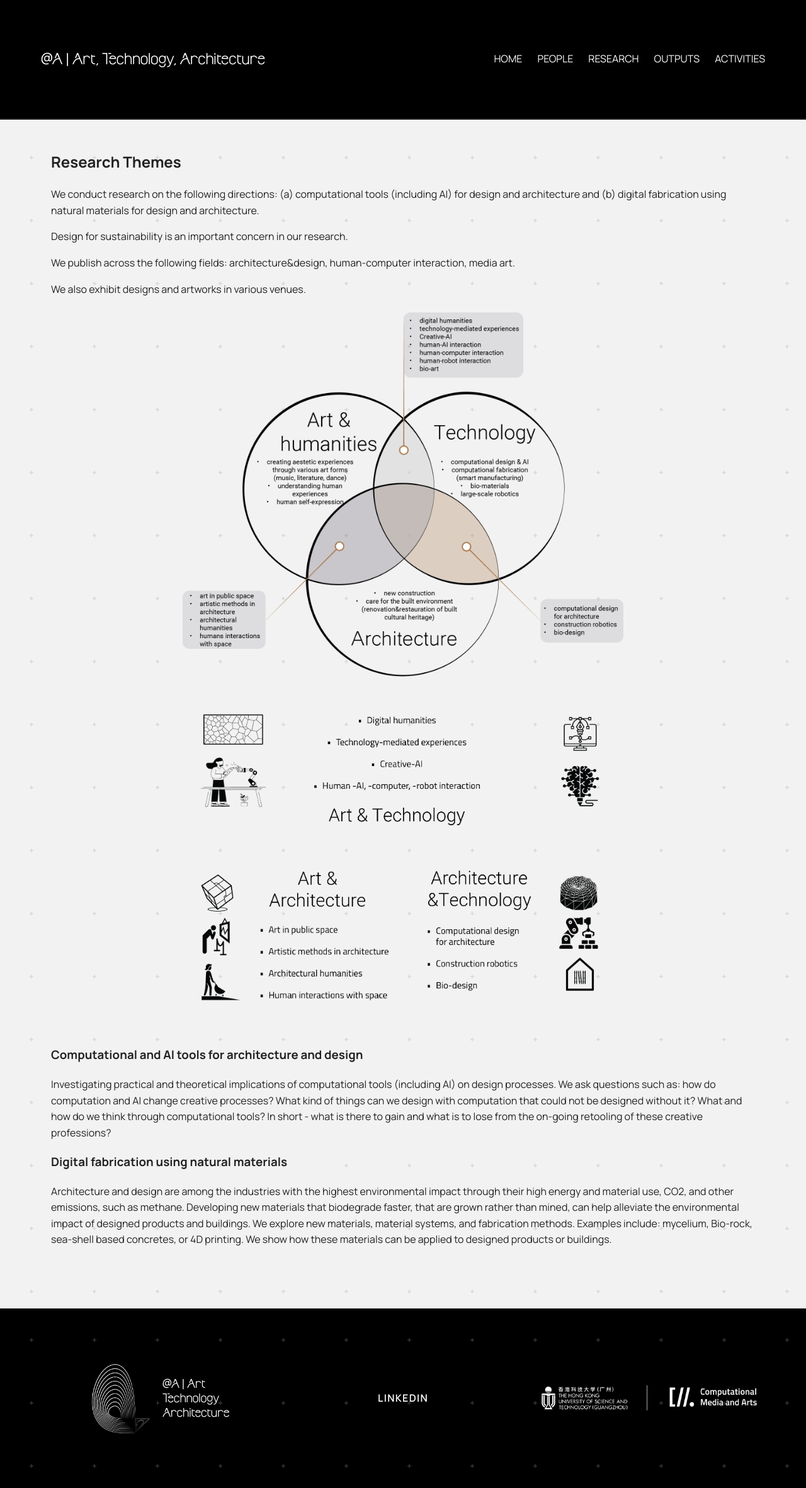
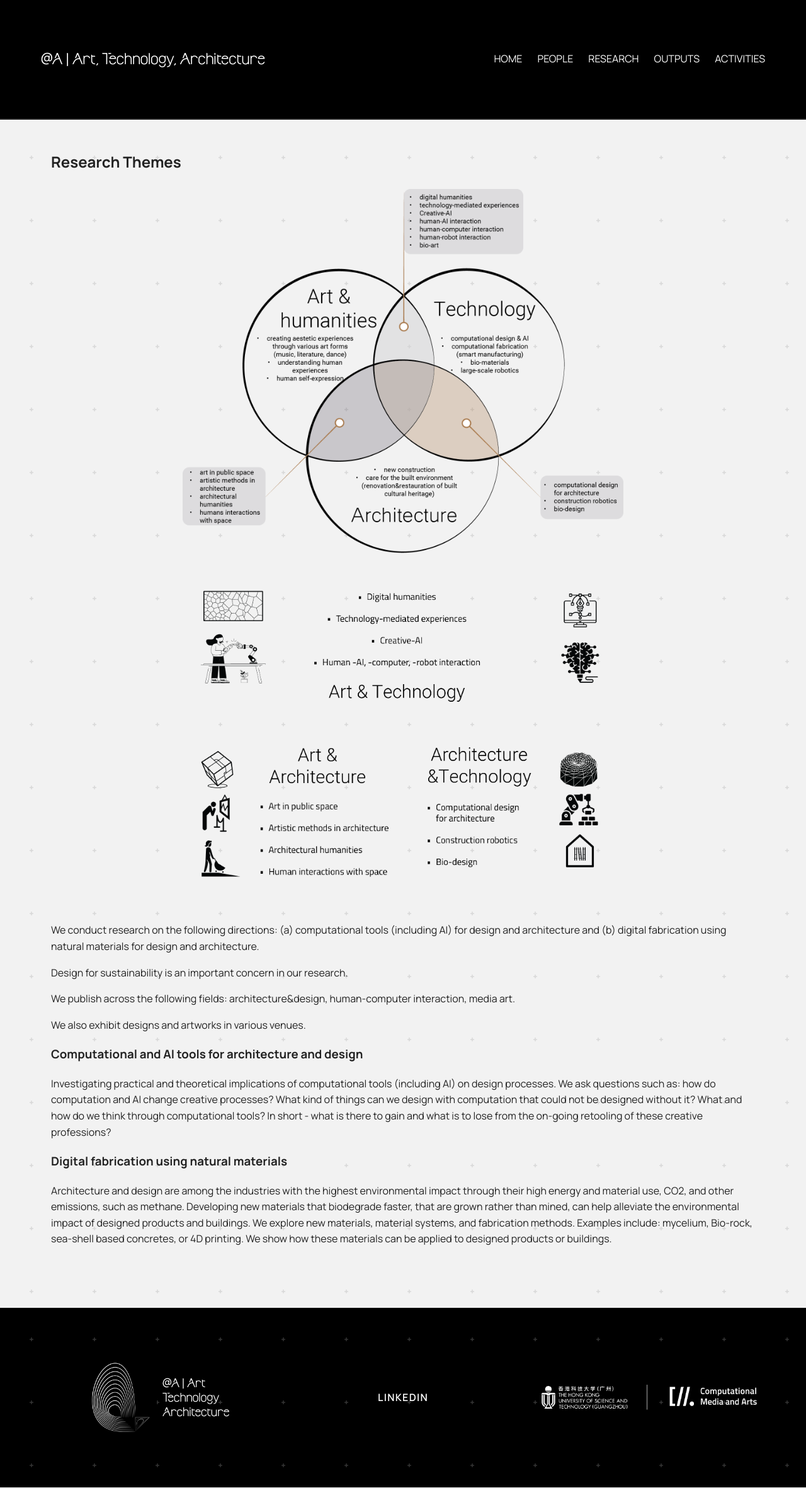
Before and after one commit to anqua/at-a, a Jekyll site: the page built from research.md, in a window 1280 px wide. Shown: the whole page at 63% size. Built offline with Jekyll 4.4.1, drawn with Linux system fonts in a browser that asks for light colours.

Commit message:
Move research diagrams above all body text on Research page

```diff
--- a/research.md
+++ b/research.md
@@ -4,6 +4,12 @@ title: Research
 ---
 
 ## Research Themes
+
+<div class="research-images">
+  <img src="/at-a/assets/images/research/Area%20of%20research-01.png" alt="Diagram positioning the group's research at the intersection of Art & Humanities, Technology, and Architecture">
+  <img src="/at-a/assets/images/research/Area%20of%20research-03.png" alt="Diagram detailing the group's research areas across Art & Technology, Art & Architecture, and Architecture & Technology">
+</div>
+
 We conduct research on the following directions:
 (a) computational tools (including AI) for design and architecture and
 (b) digital fabrication using natural materials for design and architecture.
@@ -14,11 +20,6 @@ We publish across the following fields: architecture&design, human-computer inte
 
 We also exhibit designs and artworks in various venues.
 
-<div class="research-images">
-  <img src="/at-a/assets/images/research/Area%20of%20research-01.png" alt="Diagram positioning the group's research at the intersection of Art & Humanities, Technology, and Architecture">
-  <img src="/at-a/assets/images/research/Area%20of%20research-03.png" alt="Diagram detailing the group's research areas across Art & Technology, Art & Architecture, and Architecture & Technology">
-</div>
-
 ### Computational and AI tools for architecture and design
 Investigating practical and theoretical implications of computational tools (including AI) on design processes.
 We ask questions such as: how do computation and AI change creative processes? What kind of things can we design with computation that could not be designed without it? What and how do we think through computational tools? In short - what is there to gain and what is to lose from the on-going retooling of these creative professions?
```
